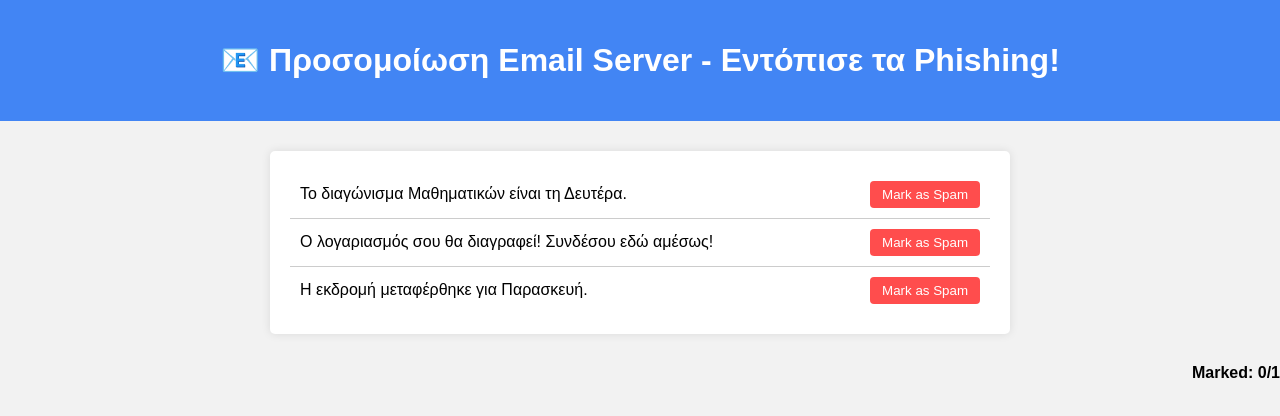
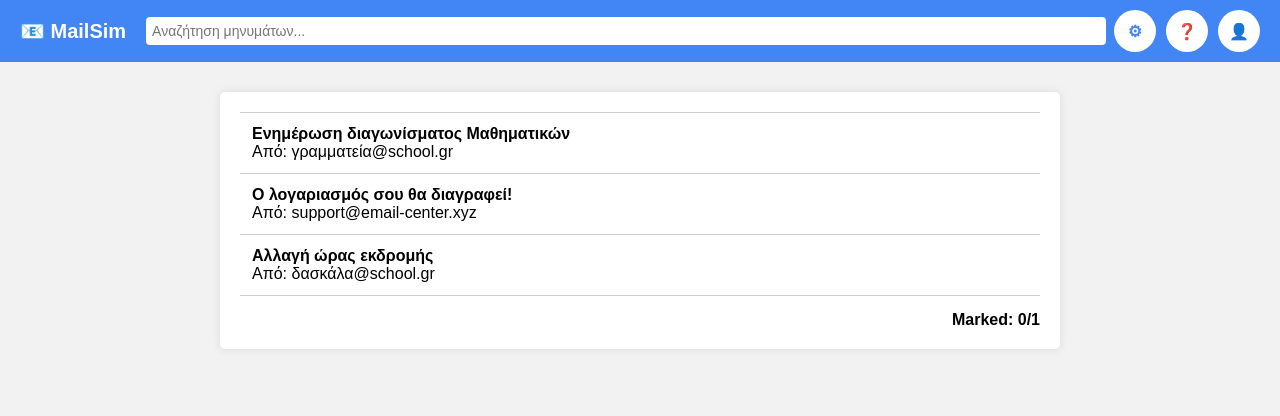
Before and after one commit to icyaria/catch_the_phish, a plain HTML site: page index.html in a window 1280 px wide. Drawn offline with Linux system fonts and the light colour scheme.

Commit message:
Update index.html

```diff
--- a/index.html
+++ b/index.html
@@ -13,45 +13,81 @@
     header {
       background-color: #4285f4;
       color: white;
-      padding: 20px;
-      text-align: center;
+      padding: 10px 20px;
+      display: flex;
+      align-items: center;
+      justify-content: space-between;
     }
-    .inbox {
-      max-width: 700px;
+    .logo {
+      font-weight: bold;
+      font-size: 20px;
+    }
+    .search-bar {
+      flex-grow: 1;
+      margin: 0 20px;
+    }
+    .search-bar input {
+      width: 100%;
+      padding: 6px;
+      font-size: 14px;
+      border-radius: 4px;
+      border: none;
+    }
+    .icons {
+      display: flex;
+      gap: 10px;
+    }
+    .icon {
+      background-color: white;
+      color: #4285f4;
+      padding: 6px;
+      border-radius: 50%;
+      width: 30px;
+      height: 30px;
+      display: flex;
+      align-items: center;
+      justify-content: center;
+      font-weight: bold;
+      cursor: default;
+    }
+    .container {
+      max-width: 800px;
       margin: 30px auto;
       background-color: white;
       border-radius: 5px;
       padding: 20px;
       box-shadow: 0 0 10px rgba(0,0,0,0.1);
     }
-    .email {
+    .email-list {
+      border-top: 1px solid #ccc;
+    }
+    .email-item {
+      padding: 12px;
       border-bottom: 1px solid #ccc;
-      padding: 10px;
-      display: flex;
-      justify-content: space-between;
-      align-items: center;
-    }
-    .email:last-child {
-      border-bottom: none;
-    }
-    .email p {
-      margin: 0;
-    }
-    button.mark {
-      background-color: #ff4d4d;
-      color: white;
-      border: none;
-      padding: 6px 12px;
-      border-radius: 4px;
       cursor: pointer;
     }
-    button.mark:disabled {
-      background-color: #999;
+    .email-item:hover {
+      background-color: #f9f9f9;
+    }
+    .email-item strong {
+      display: block;
+    }
+    .email-view {
+      display: none;
+    }
+    .email-view.active {
+      display: block;
+      border-top: 1px solid #ccc;
+      margin-top: 20px;
+      padding-top: 10px;
+    }
+    .email-view h3 {
+      margin-top: 0;
     }
     .progress {
       text-align: right;
       font-weight: bold;
-      margin-top: 10px;
+      margin-top: 15px;
     }
     #nextLevelBtn {
       display: none;
@@ -65,33 +101,85 @@
       font-size: 16px;
       cursor: pointer;
     }
+    .spam-btn {
+      margin-top: 10px;
+      padding: 8px 14px;
+      background-color: #ff4d4d;
+      color: white;
+      border: none;
+      border-radius: 4px;
+      cursor: pointer;
+    }
+    .spam-btn:disabled {
+      background-color: gray;
+      cursor: default;
+    }
   </style>
 </head>
 <body>
   <header>
-    <h1>📧 Προσομοίωση Email Server - Εντόπισε τα Phishing!</h1>
+    <div class="logo">📧 MailSim</div>
+    <div class="search-bar"><input type="text" placeholder="Αναζήτηση μηνυμάτων..."></div>
+    <div class="icons">
+      <div class="icon">⚙</div>
+      <div class="icon">❓</div>
+      <div class="icon">👤</div>
+    </div>
   </header>
 
-  <div class="inbox" id="inbox"></div>
-  <div class="progress" id="progress"></div>
-  <button id="nextLevelBtn" onclick="nextLevel()">Επόμενη Πίστα</button>
+  <div class="container">
+    <div id="emailList" class="email-list"></div>
+    <div id="emailView" class="email-view"></div>
+    <div class="progress" id="progress"></div>
+    <button id="nextLevelBtn" onclick="nextLevel()">Επόμενη Πίστα</button>
+  </div>
 
   <script>
     const levels = [
       {
         phishingCount: 1,
         emails: [
-          { text: "Το διαγώνισμα Μαθηματικών είναι τη Δευτέρα.", phishing: false },
-          { text: "Ο λογαριασμός σου θα διαγραφεί! Συνδέσου εδώ αμέσως!", phishing: true },
-          { text: "Η εκδρομή μεταφέρθηκε για Παρασκευή.", phishing: false }
+          {
+            subject: "Ενημέρωση διαγωνίσματος Μαθηματικών",
+            from: "γραμματεία@school.gr",
+            body: "Το διαγώνισμα θα γίνει τη Δευτέρα στην αίθουσα Β1. Καλή επιτυχία!",
+            phishing: false
+          },
+          {
+            subject: "Ο λογαριασμός σου θα διαγραφεί!",
+            from: "support@email-center.xyz",
+            body: "Συνδέσου άμεσα στο http://fake-secure-login.com για να αποτρέψεις την απενεργοποίηση του email σου!",
+            phishing: true
+          },
+          {
+            subject: "Αλλαγή ώρας εκδρομής",
+            from: "δασκάλα@school.gr",
+            body: "Η εκδρομή μεταφέρεται για την Παρασκευή λόγω καιρού.",
+            phishing: false
+          }
         ]
       },
       {
         phishingCount: 2,
         emails: [
-          { text: "Συγχαρητήρια! Κέρδισες δωροεπιταγή 500€ από το Jumbo!", phishing: true },
-          { text: "Στείλε μας τα στοιχεία σου για να επανενεργοποιηθεί το email σου.", phishing: true },
-          { text: "Η συνάντηση με τον Σύλλογο Γονέων θα γίνει στην αίθουσα Α3.", phishing: false }
+          {
+            subject: "Δωροεπιταγή 500€ από το Jumbo!",
+            from: "jumbo-offers@winbig.gr",
+            body: "Συγχαρητήρια! Κέρδισες! Κάνε κλικ εδώ για να παραλάβεις: http://jumbo-freegift.ru",
+            phishing: true
+          },
+          {
+            subject: "Αναστολή του email λογαριασμού σου",
+            from: "webadmin@school.net",
+            body: "Στείλε μας τον κωδικό σου για να ενεργοποιηθεί ξανά ο λογαριασμός σου.",
+            phishing: true
+          },
+          {
+            subject: "Σύλλογος Γονέων – Νέα Συνάντηση",
+            from: "syllogos@school.gr",
+            body: "Η επόμενη συνάντηση θα γίνει την Παρασκευή στην αίθουσα Α3.",
+            phishing: false
+          }
         ]
       }
     ];
@@ -101,41 +189,44 @@
 
     function loadLevel() {
       const level = levels[currentLevel];
-      const inbox = document.getElementById("inbox");
-      inbox.innerHTML = "";
       marked = 0;
       document.getElementById("nextLevelBtn").style.display = "none";
+      document.getElementById("emailList").innerHTML = "";
+      document.getElementById("emailView").innerHTML = "";
       updateProgress();
 
-      level.emails.forEach((email, index) => {
-        const div = document.createElement("div");
-        div.className = "email";
-
-        const text = document.createElement("p");
-        text.textContent = email.text;
-
-        const button = document.createElement("button");
-        button.className = "mark";
-        button.textContent = "Mark as Spam";
-        button.onclick = () => markAsSpam(button, email.phishing);
-
-        div.appendChild(text);
-        div.appendChild(button);
-        inbox.appendChild(div);
+      level.emails.forEach((email, i) => {
+        const item = document.createElement("div");
+        item.className = "email-item";
+        item.innerHTML = `<strong>${email.subject}</strong><span>Από: ${email.from}</span>`;
+        item.onclick = () => openEmail(email, i);
+        document.getElementById("emailList").appendChild(item);
       });
     }
 
-    function markAsSpam(button, isPhishing) {
-      if (isPhishing) {
+    function openEmail(email, index) {
+      const view = document.getElementById("emailView");
+      view.classList.add("active");
+      view.innerHTML = `
+        <h3>${email.subject}</h3>
+        <p><strong>Από:</strong> ${email.from}</p>
+        <p>${email.body}</p>
+        <button class="spam-btn" id="mark${index}" onclick="markAsSpam(${index})">Mark as Spam</button>
+      `;
+    }
+
+    function markAsSpam(index) {
+      const email = levels[currentLevel].emails[index];
+      const button = document.getElementById(`mark${index}`);
+      if (email.phishing && !button.disabled) {
         marked++;
-        button.disabled = true;
         button.textContent = "Marked ✅";
         button.style.backgroundColor = "#34a853";
       } else {
-        button.disabled = true;
-        button.textContent = "Not Phishing";
-        button.style.backgroundColor = "#ccc";
+        button.textContent = "Not phishing";
+        button.style.backgroundColor = "gray";
       }
+      button.disabled = true;
       updateProgress();
     }
 
@@ -153,9 +244,11 @@
         loadLevel();
       } else {
         document.body.innerHTML = `
-          <header><h1>🎉 Μπράβο σου!</h1></header>
-          <div class="inbox"><p>Εντόπισες όλα τα phishing emails με επιτυχία!</p>
-          <p>Να θυμάσαι πάντα να προσέχεις τα ύποπτα μηνύματα στο inbox σου!</p></div>`;
+          <header><h1>🎉 Τέλος παιχνιδιού!</h1></header>
+          <div class="container">
+            <p>Συγχαρητήρια! Εντόπισες όλα τα ύποπτα emails.</p>
+            <p>Να θυμάσαι: ΠΟΤΕ μην δίνεις κωδικούς ή πατάς σε ύποπτους συνδέσμους.</p>
+          </div>`;
       }
     }
 
```
